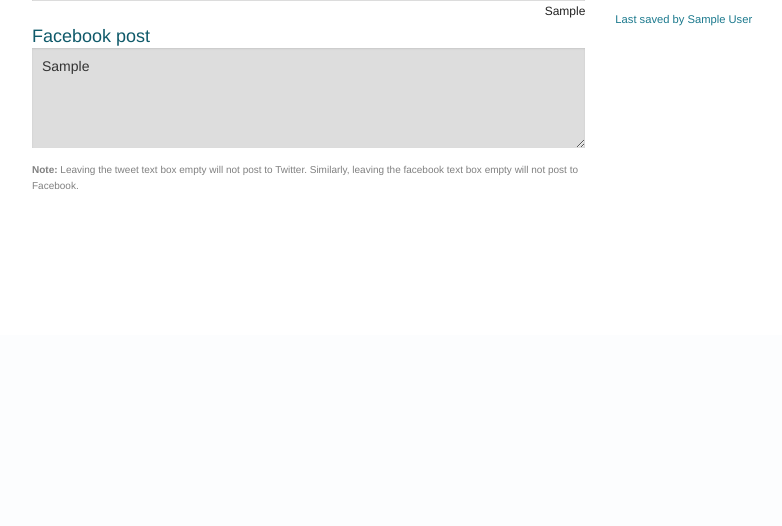
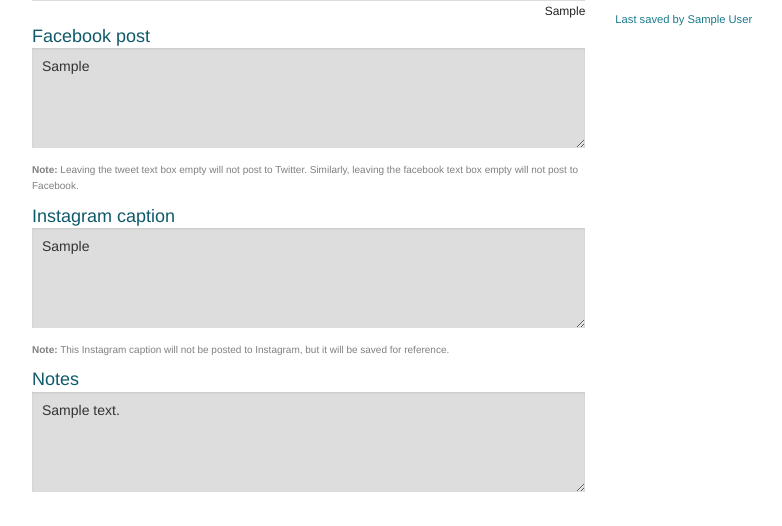
Before and after one commit to dailybruin/meow, a Django app: template meow/templates/scheduler/view.html in a window 1280 px wide. Shown: the part 465-991 px from the top of the page, without its empty margins (123-905 px from the left). Before the commit the page ends 654 px from the top, so only its background shows below. Run offline with Django 3.2, Linux system fonts and the light colour scheme; tables that the repository leaves empty hold one stand-in row (values such as "Sample post"); the template is opened without the code that fills it: values that come from a table or form of the project are taken from there, most other values are stand-ins (such as "Sample title", 1, 10 or a date in 2020); parts of the project's set-up code (start-up, migrations or seed data) failed here and were passed over; some libraries are stand-ins or nearby versions.

Commit message:
added default fields for viewing past meows

```diff
--- a/meow/templates/scheduler/view.html
+++ b/meow/templates/scheduler/view.html
@@ -69,6 +69,14 @@
             <textarea type="text" id="fb" name="fb" placeholder="post" rows="5" disabled>{{ post.post_facebook }}</textarea>
 
             <p id="post-guidance-text"><b>Note:</b> Leaving the tweet text box empty will not post to Twitter. Similarly, leaving the facebook text box empty will not post to Facebook.</p>
+
+            <label for="ig">Instagram caption</label>
+            <textarea type="text" id="ig" name="ig" rows="5" placeholder="no instagram caption for this post..." disabled>{{ post.post_instagram }}</textarea>
+
+            <p id="post-guidance-text"><b>Note:</b> This Instagram caption will not be posted to Instagram, but it will be saved for reference. </p>
+
+            <label for="notes">Notes</label>
+            <textarea type="text" id="notes" name="notes" placeholder="no notes for this post..." disabled>{{ post.post_notes }}</textarea>
         </div>
 
         <div class="large-5 columns">
```
